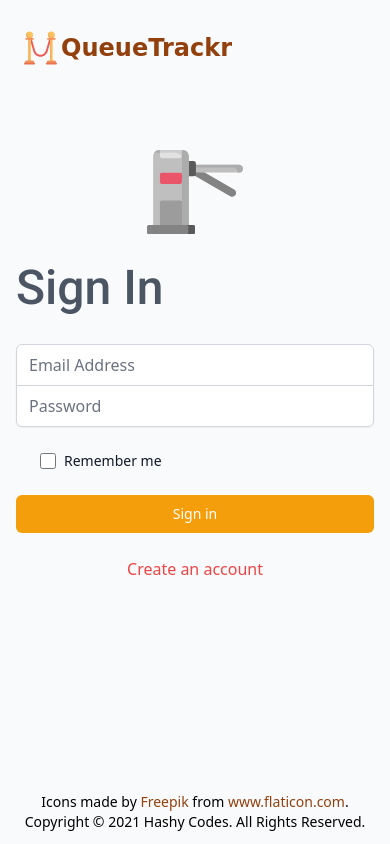
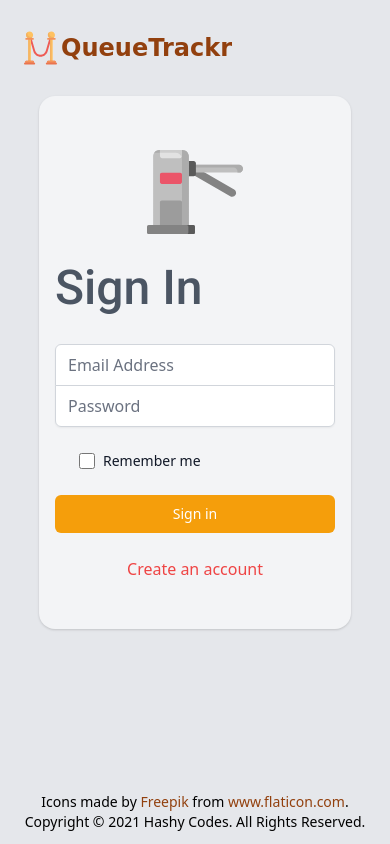
Before and after one commit to copev313/Wait-Times-Flask-Capstone, a Flask app: page / in a window 390 px wide. Run offline with Flask 2, Linux system fonts and the light colour scheme; some web fonts are replaced.

Commit message:
made sign in + register screen more responsive

```diff
--- a/waittimes/templates/base.html
+++ b/waittimes/templates/base.html
@@ -16,7 +16,7 @@
         <link rel="stylesheet" href="{{ url_for('static', filename='css/style.css') }}">
         {% block css %}{% endblock %}
     </head>
-    <body class="min-h-screen bg-gray-50">
+    <body class="min-h-screen bg-gray-200">
 
         {% block header %}{% endblock %}
 
--- a/waittimes/templates/login.html
+++ b/waittimes/templates/login.html
@@ -6,7 +6,13 @@
   {% include "header.html" %}
 {% endblock header %}
 
+
+
+
 {% block content %}
+<div class="w-4/5 sm:w-3/4 md:w-3/5 lg:w-2/5 2xl:w-1/4 mx-auto rounded-2xl shadow bg-gray-100">
+
+
 <div class="flex items-center justify-center py-12 px-4 sm:px-6 lg:px-8">
     <div class="max-w-md w-full space-y-8">
       <div>
@@ -85,7 +91,10 @@
       </form>
     </div>
   </div>
+
+</div>
 {% endblock content %}
+
 
 {% block footer %}
   {% include "footer.html" %}
--- a/waittimes/templates/register.html
+++ b/waittimes/templates/register.html
@@ -7,6 +7,9 @@
 {% endblock %}
 
 {% block content %}
+
+<div class="w-4/5 sm:w-3/4 md:w-3/5 lg:w-2/5 2xl:w-1/4 mx-auto rounded-2xl shadow bg-gray-100">
+
 <div class="flex items-center justify-center py-12 px-4 sm:px-6 lg:px-8">
     <div class="max-w-md w-full space-y-8">
       <div>
@@ -96,6 +99,8 @@
       </form>
     </div>
   </div>
+
+</div>
 {% endblock %}
 
 {% block footer %}
```
Also changed, not shown: waittimes/my_database.db.
